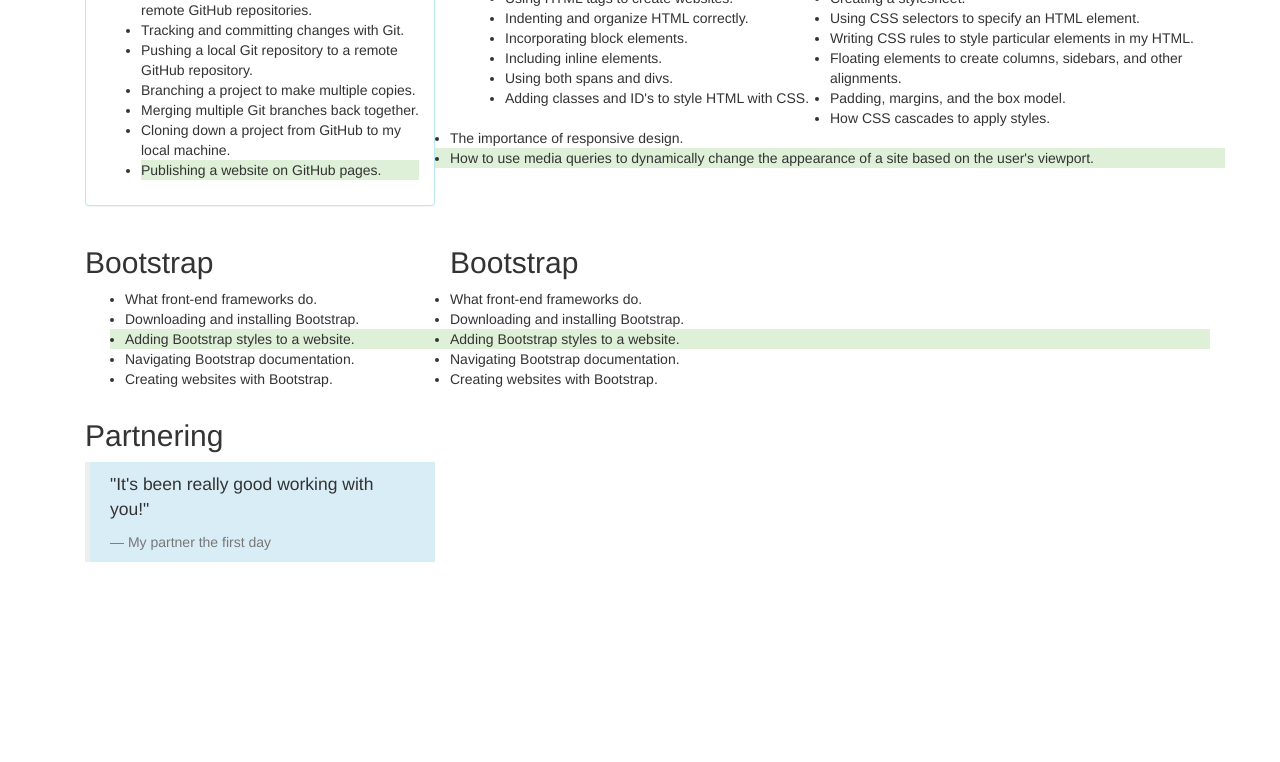
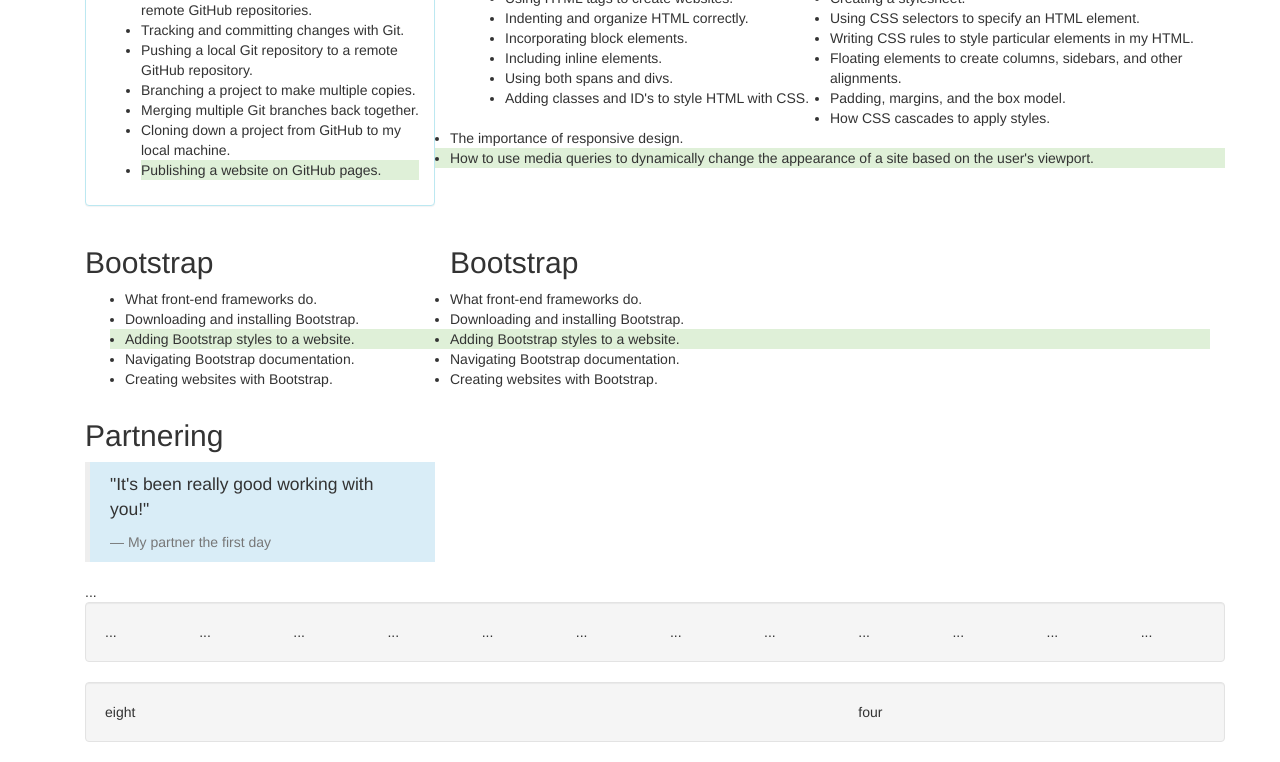
Before and after one commit to zephyrvinay/week3-bootstrap, a plain HTML site: page index-grid.html in a window 1280 px wide. Shown: the part 638-1400 px from the top of the page. Before the commit the page ends 1220 px from the top, so only its background shows below. Drawn offline with Linux system fonts and the light colour scheme.

Commit message:
adding columns to vacation site

```diff
--- a/index-grid.html
+++ b/index-grid.html
@@ -100,6 +100,41 @@
             </blockquote>
           </div>
 
+          <div class="container">
+            <div class="row">
+               <div class="col-md-12">...</div>
+            </div>
+          </div>
+          <div class="container">
+            <div class="well">
+              <div class="row">
+                <div class="col-md-1">...</div>
+                <div class="col-md-1">...</div>
+                <div class="col-md-1">...</div>
+                <div class="col-md-1">...</div>
+                <div class="col-md-1">...</div>
+                <div class="col-md-1">...</div>
+                <div class="col-md-1">...</div>
+                <div class="col-md-1">...</div>
+                <div class="col-md-1">...</div>
+                <div class="col-md-1">...</div>
+                <div class="col-md-1">...</div>
+                <div class="col-md-1">...</div>
+             </div>
+            </div>
+
+         </div>
+
+         <div class="container">
+          <div class="well">
+            <div class="row">
+              <div class="col-md-8">eight</div>
+              <div class="col-md-4">four</div>
+            </div>
+
+          </div>
+        </div>
+
 				</ul>
 			</div>
 		</body>
```
Also changed, not shown: vacation.html (+9 -0 lines).
